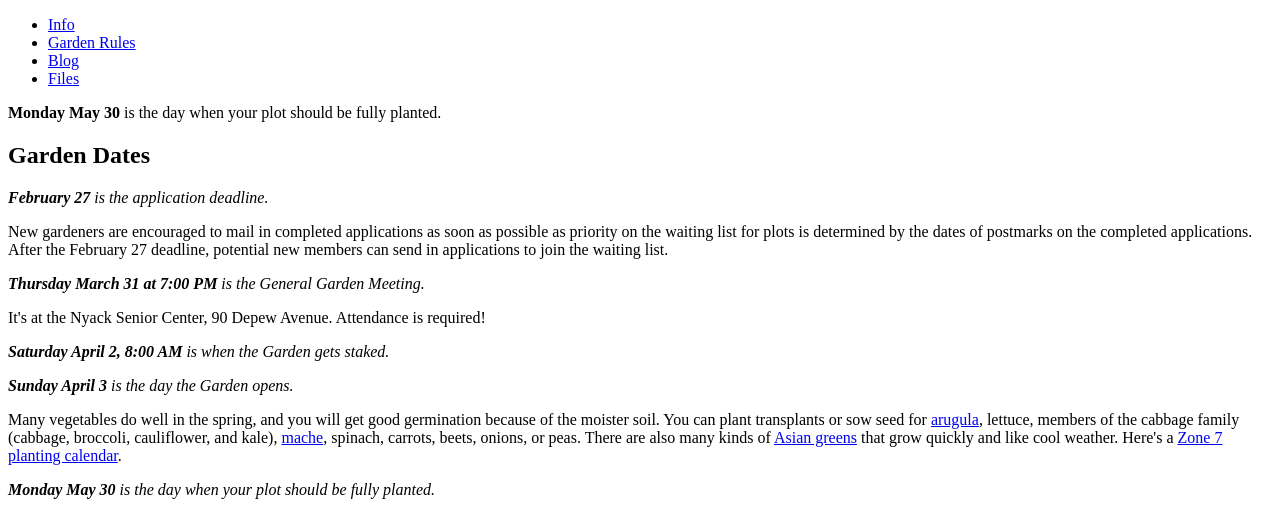
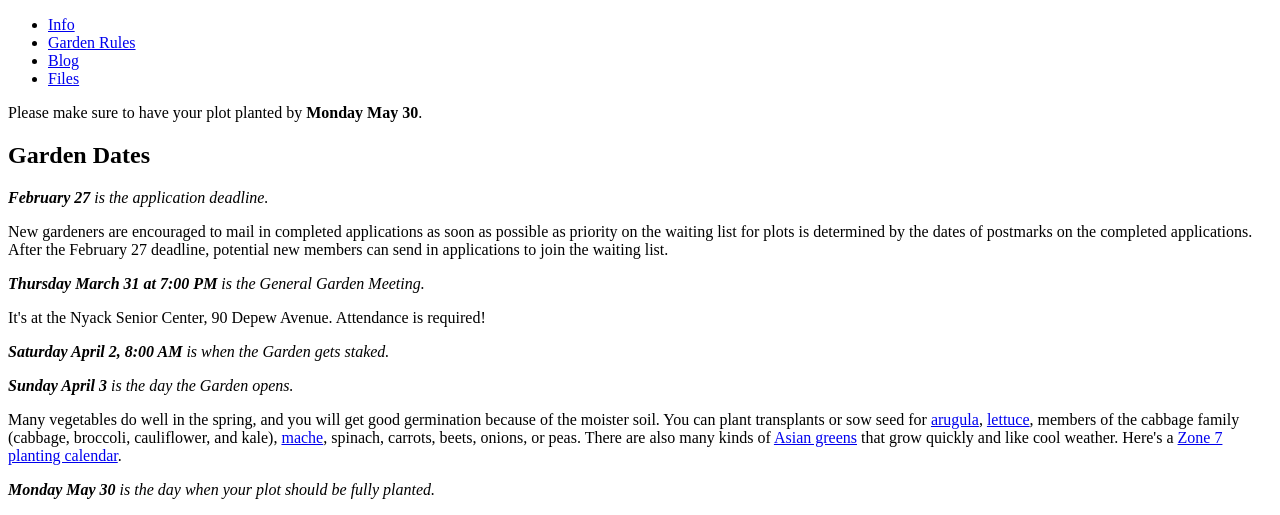
Before and after one commit to bosborne/nyackcommunitygarden, a Jekyll site: the page built from garden-dates/index.html, in a window 1280 px wide. Shown: the part 137-652 px from the top of the page. Built offline with Jekyll 4.4.1, drawn with Linux system fonts in a browser that asks for light colours; nearby versions of some CDN libraries; library files that are not in the unit come from our copies.

Commit message:
Change wording

```diff
--- a/_layouts/default.html
+++ b/_layouts/default.html
@@ -38,7 +38,7 @@
     <div class="content">
     	<div class="container">
         <div class="bannerbox">
-        <b>Monday May 30</b> is the day when your plot should be fully planted.
+        Please make sure to have your plot planted by <b>Monday May 30</b>.
 <!-- <br>Also, see <a href="http://nyackcommunitygarden.info/blog/joan-gussow-at-the-nyack-library">Joan Gussow at the Nyack Library, March 12th</a> -->
         </div>
     		{{ content }}
--- a/garden-dates/index.html
+++ b/garden-dates/index.html
@@ -25,7 +25,7 @@ It's at the Nyack Senior Center, 90 Depew Avenue. Attendance is required!
 <i><b>Sunday April 3</b> is the day the Garden opens.</i>
 </p>
 <p>
-Many vegetables do well in the spring, and you will get good germination because of the moister soil. You can plant transplants or sow seed for <a href="http://www.seedsavers.org/apollo-arugula">arugula</a>, lettuce, members of the cabbage family (cabbage, broccoli, cauliflower, and kale), <a href="http://www.johnnyseeds.com/p-6040-vit.aspx">mache</a>, spinach, carrots, beets, onions, or peas. There are also many kinds of <a href="http://www.johnnyseeds.com/c-358-asian.aspx">Asian greens</a> that grow quickly and like cool weather. Here's a <a href="/blog/zone-7-planting-calendar">Zone 7 planting calendar</a>.
+Many vegetables do well in the spring, and you will get good germination because of the moister soil. You can plant transplants or sow seed for <a href="http://www.seedsavers.org/apollo-arugula">arugula</a>, <a href="http://www.seedsavers.org/category/lettuce">lettuce</a>, members of the cabbage family (cabbage, broccoli, cauliflower, and kale), <a href="http://www.johnnyseeds.com/p-6040-vit.aspx">mache</a>, spinach, carrots, beets, onions, or peas. There are also many kinds of <a href="http://www.johnnyseeds.com/c-358-asian.aspx">Asian greens</a> that grow quickly and like cool weather. Here's a <a href="/blog/zone-7-planting-calendar">Zone 7 planting calendar</a>.
 </p>
 <p>
 <i><b>Monday May 30</b> is the day when your plot should be fully planted.</i>
```
